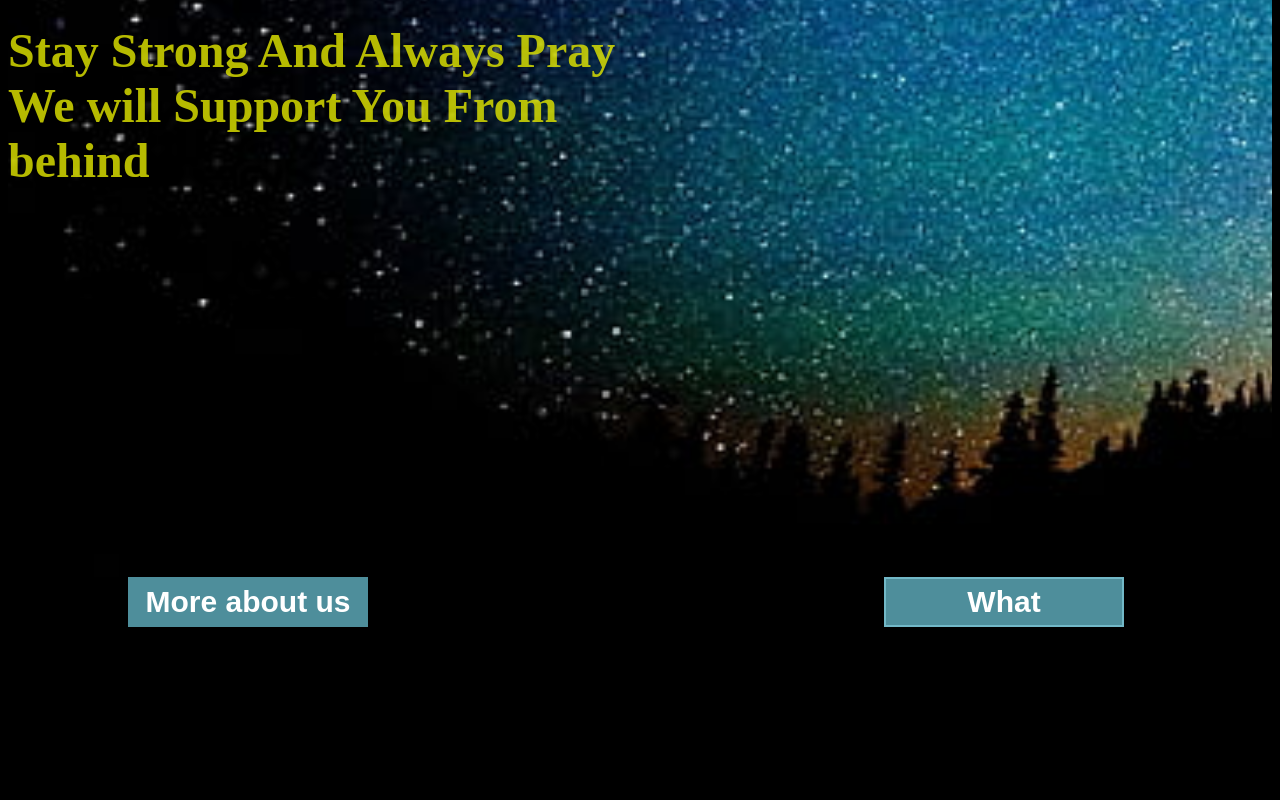
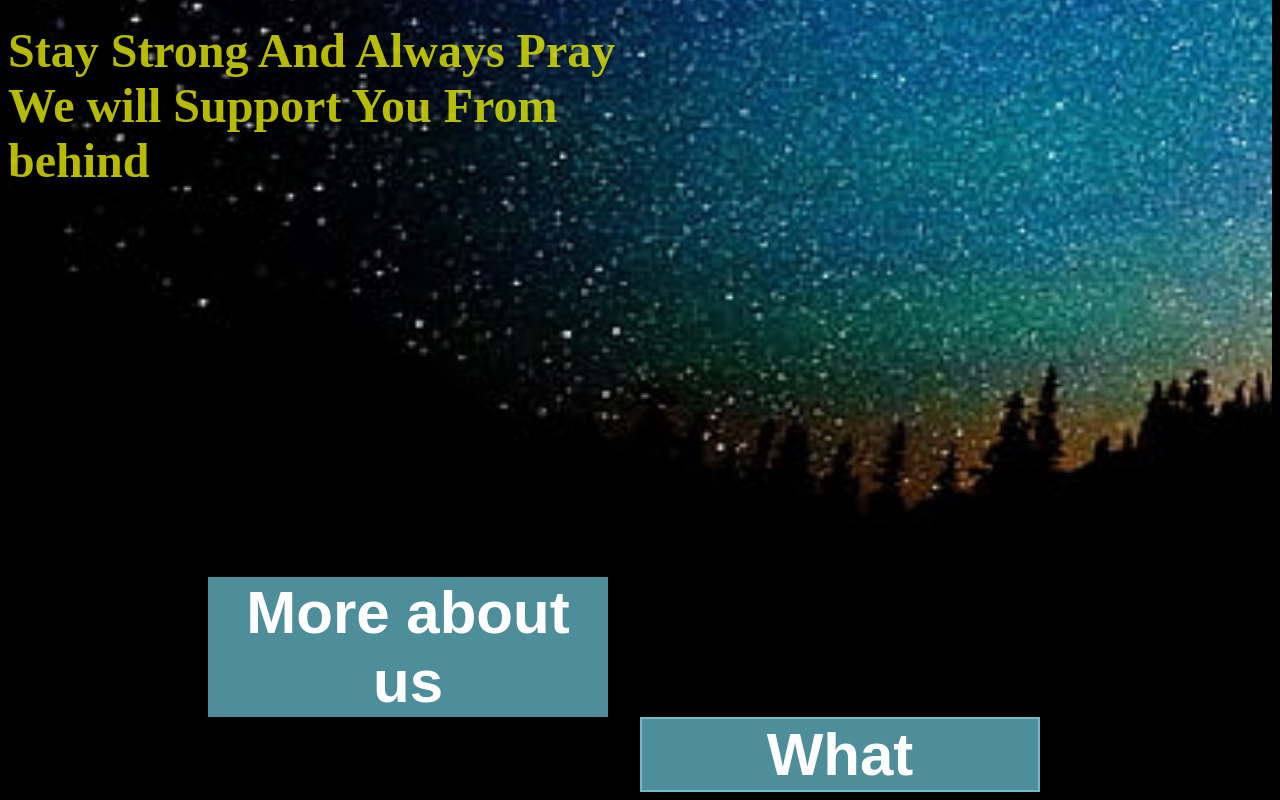
Before and after one commit to 4inz/Alven-Project, a plain HTML site: page index.html in a window 1280 px wide. Shown: the part 1031-1831 px from the top of the page. Before the commit the page ends 1666 px from the top, so only its background shows below. Drawn offline with Linux system fonts and the light colour scheme.

Commit message:
Add files via upload

```diff
--- a/index.html
+++ b/index.html
@@ -26,7 +26,7 @@
        font-weight: 1000;
        position : absolute;
        margin-left : 20rem;
-       font-size : 8rem;
+       font-size : 6rem;
 
      }
       body {
@@ -45,13 +45,13 @@
       }
       button {
         margin-left: 50%;
-        width: 15rem;
+        width: 25rem;
         background-color: #7de3f7a0;
         border: 2px solid #a0ecfe70;
-        font-size: 30px;
+        font-size: 60px;
         color: #ffff;
         font-weight: 800;
-        height: 50px;
+        height: 20%;
 
 
       }
@@ -77,6 +77,7 @@ border-bottom: 2px solid #1c22ffcc;
        }
        .Nav-Line h3{
          position: absolute;
+         margin-left: 65%;
 
        }
        .button {
```
